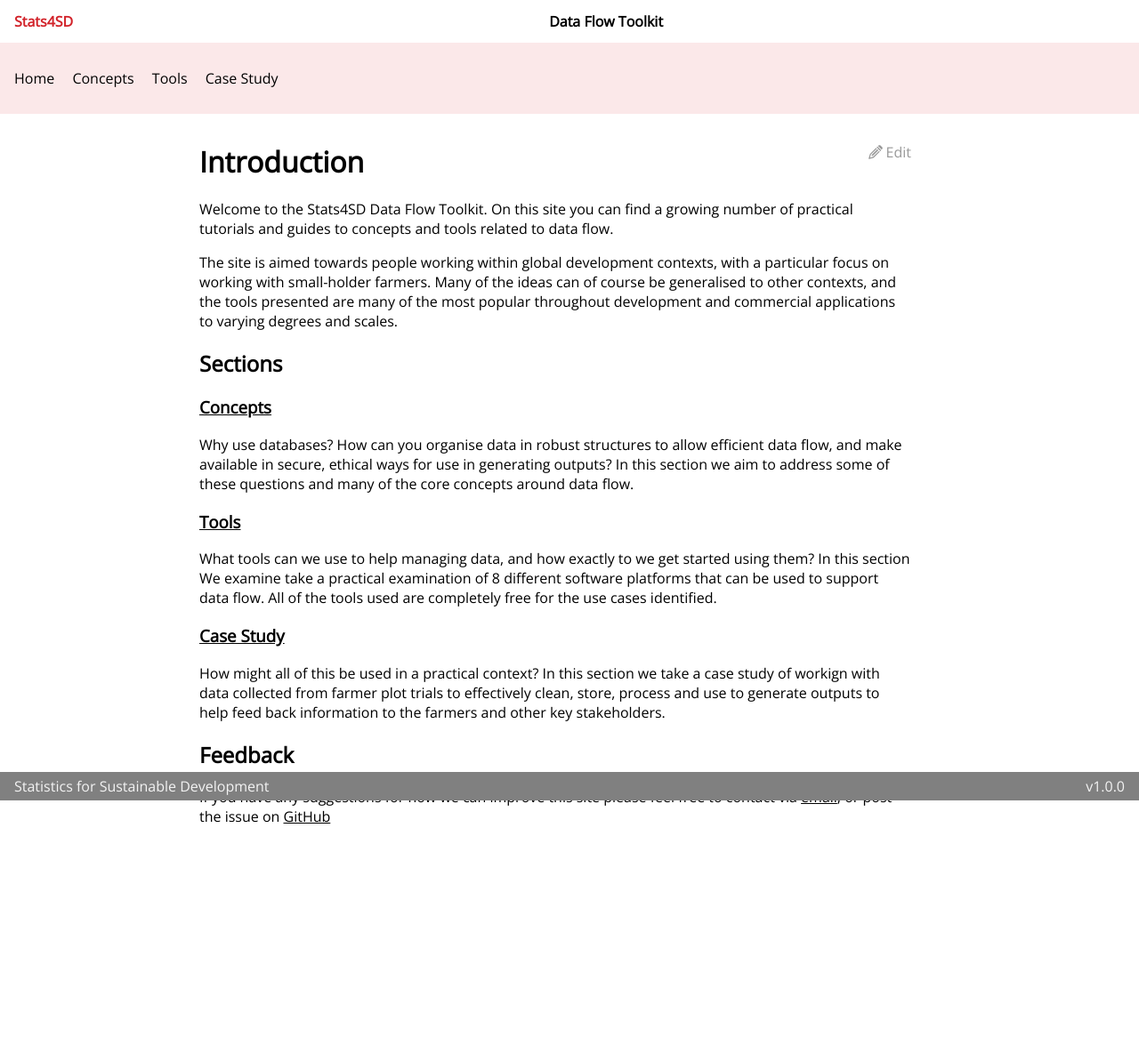
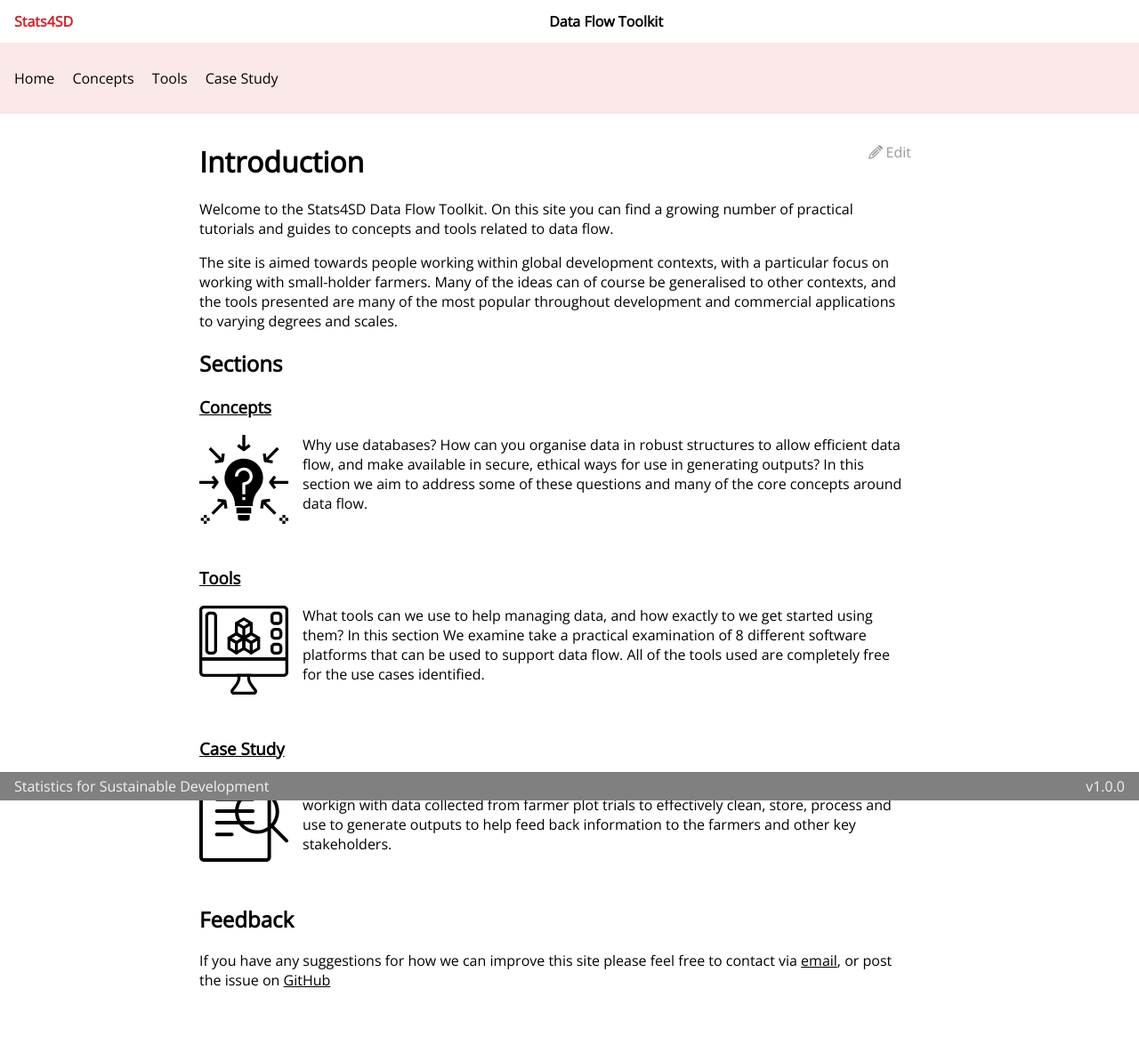
Before and after one commit to stats4sd/Installation-Guides, a Jekyll site: the page built from guides/introduction.md, in a window 1280 px wide. Shown: the whole page at 89% size. Built offline with Jekyll 4.4.1, drawn with Linux system fonts in a browser that asks for light colours; before the commit the page ends 1009 px from its top, so only the background shows below that.

Commit message:
add images to intro page

```diff
--- a/_layouts/default.html
+++ b/_layouts/default.html
@@ -88,7 +88,7 @@
             <span class="edit__text">Edit</span>
         </div>
       </a>
-        <div>{{ content }}</div>
+        <div class="{{page.title}} page">{{ content }}</div>
       </div>
     </div>
     <footer>
--- a/assets/css/layout.css
+++ b/assets/css/layout.css
@@ -71,6 +71,12 @@ img {
   max-width: 100%;
 }
 
+img.section-image {
+  width: 100px;
+  float: left;
+  margin: 0 1em 3em 0;
+}
+
 footer {
   background-color: grey;
   width: 100%;
--- a/assets/css/typography.css
+++ b/assets/css/typography.css
@@ -28,3 +28,9 @@ a:visited {
 .sidebar__subsection__link {
   padding-left: 10px;
 }
+
+/* when images are floated and are taller than text we want to limit the next section starting alongside the same image */
+.page.Introduction > h3,
+.page.Introduction > h2 {
+  clear: both;
+}
--- a/guides/introduction.md
+++ b/guides/introduction.md
@@ -14,14 +14,17 @@ The site is aimed towards people working within global development contexts, wit
 
 ### <a href="{{ '/concepts' | relative_url }}">Concepts</a>
 
+![image](/assets/images/concepts.svg){:class="section-image"}
 Why use databases? How can you organise data in robust structures to allow efficient data flow, and make available in secure, ethical ways for use in generating outputs? In this section we aim to address some of these questions and many of the core concepts around data flow.
 
 ### <a href="{{ '/tools' | relative_url }}">Tools</a>
 
+![image](/assets/images/tools.svg){:class="section-image"}
 What tools can we use to help managing data, and how exactly to we get started using them? In this section We examine take a practical examination of 8 different software platforms that can be used to support data flow. All of the tools used are completely free for the use cases identified.
 
 ### <a href="{{ '/case-study/farmer-plot-trials' | relative_url }}">Case Study</a>
 
+![image](/assets/images/case-study.svg){:class="section-image"}
 How might all of this be used in a practical context? In this section we take a case study of workign with data collected from farmer plot trials to effectively clean, store, process and use to generate outputs to help feed back information to the farmers and other key stakeholders.
 
 ## Feedback
```
Also changed, not shown: assets/images/case-study.svg (added), assets/images/concepts.svg (added), assets/images/tools.svg (added).
